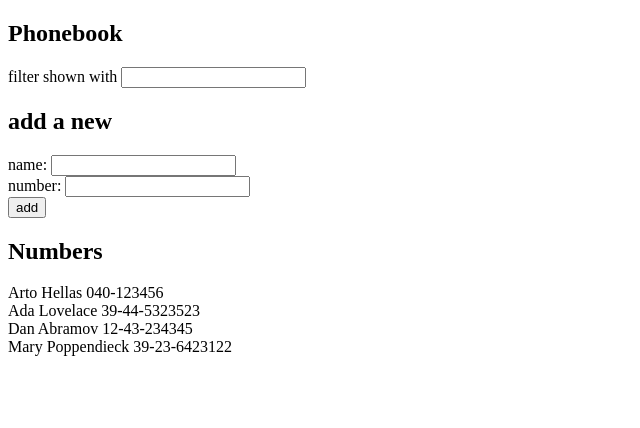
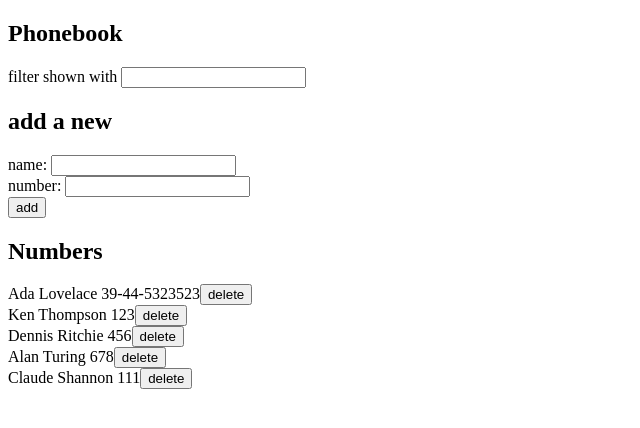
Before and after one commit to scogra17/fullstackopen, a React (Create React App) app in the folder part2/phonebook/: page / in a window 1280 px wide. Shown: the top 428 px of the page, without its empty margins (0-640 px from the left). Built offline with nearby package versions, Linux system fonts and the light colour scheme; no server answers; data requests are answered from the project's data file.

Commit message:
Complete exercises 2.16 and 2.17

```diff
--- a/part2/phonebook/db.json
+++ b/part2/phonebook/db.json
@@ -1,24 +1,29 @@
 {
   "persons": [
-    {
-      "name": "Arto Hellas",
-      "number": "040-123456",
-      "id": 1
-    },
     {
       "name": "Ada Lovelace",
       "number": "39-44-5323523",
       "id": 2
     },
     {
-      "name": "Dan Abramov",
-      "number": "12-43-234345",
+      "name": "Ken Thompson",
+      "number": "123",
       "id": 3
     },
     {
-      "name": "Mary Poppendieck",
-      "number": "39-23-6423122",
+      "name": "Dennis Ritchie",
+      "number": "456",
       "id": 4
     },
+    {
+      "name": "Alan Turing",
+      "number": "678",
+      "id": 5
+    },
+    {
+      "name": "Claude Shannon",
+      "number": "111",
+      "id": 6
+    }
   ]
 }
--- a/part2/phonebook/src/App.js
+++ b/part2/phonebook/src/App.js
@@ -1,18 +1,13 @@
 import React, { useEffect, useState } from 'react'
 import personsService from './services/persons'
+import Person from './components/person'
 
-const Person = ({ person }) => {
-  return (
-    <div>
-      {person.name} {person.number}
-    </div>
-  )
-}
-
-const Persons = ({ persons }) => {
+const Persons = ({ persons, handleDelete }) => {
   return (
     <>
-      { persons.map(person => <Person key={person.name} person={person}/>) }
+      {persons.map(person => {
+        return <Person key={person.id} person={person} handleDelete={() => handleDelete(person)}/>
+      })}
     </>
   )
 }
@@ -51,16 +46,14 @@ const PersonForm = (props) => {
 }
 
 const App = () => {
-  const [persons, setPersons] = useState([
-    { name: 'Arto Hellas', number: '040-123456', id: 1 },
-    { name: 'Ada Lovelace', number: '39-44-5323523', id: 2 },
-    { name: 'Dan Abramov', number: '12-43-234345', id: 3 },
-    { name: 'Mary Poppendieck', number: '39-23-6423122', id: 4 }
-  ])
+  const [persons, setPersons] = useState([])
 
   const hook = () => {
     personsService
       .getAll()
+      .then(returnedPersons => {
+        setPersons(returnedPersons)
+      })
   }
 
   useEffect(hook, [])
@@ -93,16 +86,26 @@ const App = () => {
       personsService
         .create(newPerson)
         .then(returnedPerson => {
-          setPersons(persons.concat(newPerson))
+          setPersons(persons.concat(returnedPerson))
           setNewName('')
           setNewNumber('')
         })
     }
   }
 
+  const deleteContact = (person) => {
+    if (window.confirm(`Delete ${person.name}?`)) {
+      personsService
+      .deleteContact(person.id)
+      .then(() => {
+        setPersons(persons.filter(p => p.id !== person.id))
+      })
+    }
+  }
+
   const personsToDisplay = persons.filter(person => {
-    return person.name.toLowerCase().includes(newFilter.toLowerCase())
-  })
+      return person.name.toLowerCase().includes(newFilter.toLowerCase())
+    })
 
   return (
     <div>
@@ -117,7 +120,7 @@ const App = () => {
         addContact={addContact}
       />
       <h2>Numbers</h2>
-      <Persons persons={personsToDisplay}/>
+      <Persons persons={personsToDisplay} handleDelete={deleteContact}/>
     </div>
   )
 }
--- /dev/null
+++ b/part2/phonebook/src/components/person.js
@@ -0,0 +1,14 @@
+import React from 'react'
+
+const Person = ({ person, handleDelete }) => {
+  return (
+    <div>
+      {person.name} {person.number}
+      <button onClick={handleDelete}>
+        delete
+      </button>
+    </div>
+  )
+}
+
+export default Person
--- a/part2/phonebook/src/services/persons.js
+++ b/part2/phonebook/src/services/persons.js
@@ -11,4 +11,8 @@ const create = (newObject) => {
   return request.then(response => response.data)
 }
 
-export default { getAll, create }
+const deleteContact = (id) => {
+  return axios.delete(`${baseUrl}/${id}`)
+}
+
+export default { getAll, create, deleteContact }
```
